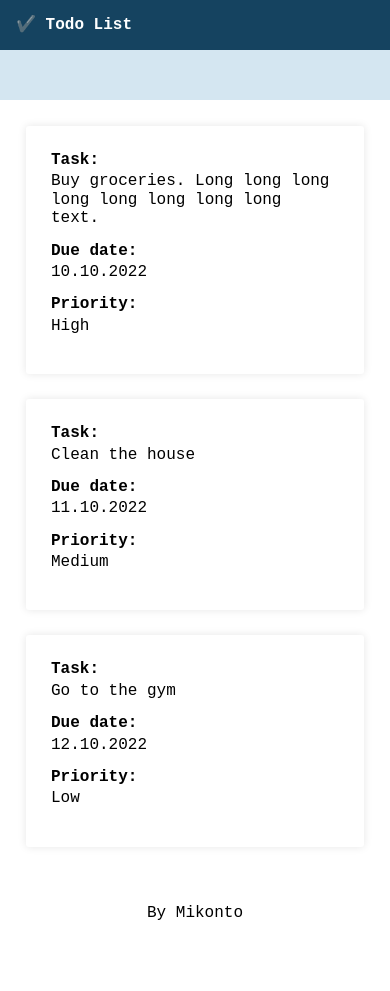
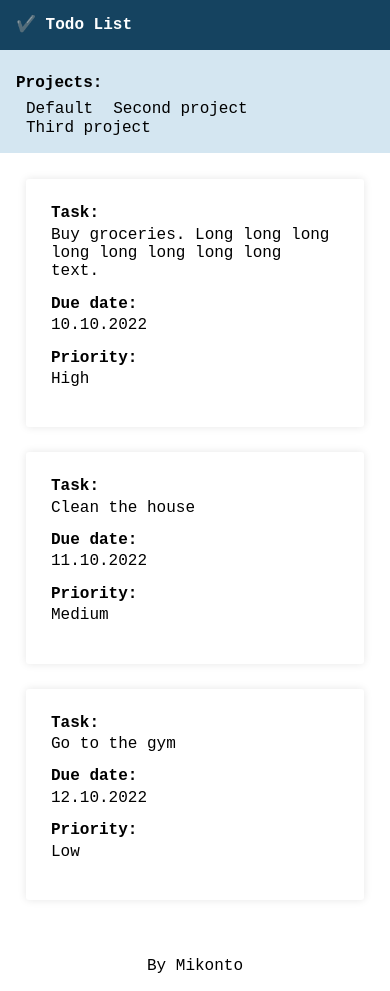
Before and after one commit to mikonto/Todo-list, a website built with webpack: page dist/index.html in a window 390 px wide. Before the commit the page ends 938 px from the top, so only its background shows below. Built offline with nearby package versions, Linux system fonts and the light colour scheme.

Commit message:
Add nav menu

```diff
--- a/dist/index.html
+++ b/dist/index.html
@@ -14,6 +14,11 @@
     </header>
     <nav>
 
+        <ul><p>Projects:</p>
+          <li>Default</li>
+          <li>Second project</li>
+          <li>Third project</li>
+        </ul>
     </nav>
     <main>
         <ul class="table">
--- a/dist/main.css
+++ b/dist/main.css
@@ -3,7 +3,7 @@ body {
     display: grid;
     width: 100vw;
     height: 100vh;
-    grid-template-columns: 200px auto;
+    grid-template-columns: 250px auto;
     grid-template-rows: 50px auto 50px;
     grid-template-areas:
     "header header"
@@ -13,7 +13,7 @@ body {
 
   @media (max-width: 700px) {
     body {
-        grid-template-rows: 50px 50px auto 50px;
+        grid-template-rows: 50px auto auto 50px;
         grid-template-areas:
         "header header"
         "nav nav"
@@ -32,6 +32,22 @@ header {
 nav {
     grid-area: nav;
     background-color: #D4E6F1;
+}
+
+nav p {
+    font-weight: bold;
+}
+
+nav ul {
+    list-style-type: none;
+    padding: 0;
+    margin: 0;
+    display: flex;
+    flex-direction: column;
+}
+
+nav ul li {
+    margin: 8px;
 }
 
 main {
@@ -63,9 +79,12 @@ footer {
     justify-content: start;
     margin-bottom: 25px;
 }
+
 .table .table-header {
     background-color: #95A5A6;
     font-weight: bold;
+    padding: 20px;
+
 }
 
 .table .table-row {
@@ -96,12 +115,25 @@ footer {
 }
 
 @media all and (max-width: 700px) {
+    nav ul {
+        flex-direction: row;
+        flex-wrap: wrap;
+    }
+
+    nav ul p {
+        width: 100%;
+        margin: 8px 0 8px 0;
+    }
+
+    nav ul li {
+        margin:0 10px 0 10px;
+    }
+
     .table .table-header {
         display: none;
     }
 
     .table li {
-        /* display: block; */
         flex-direction: column;
     }
 
```
